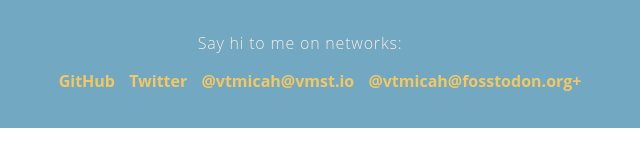
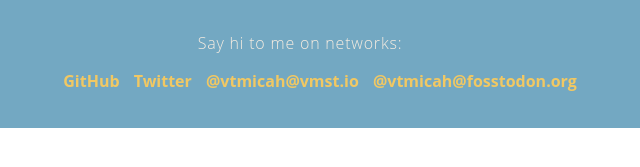
Before and after one commit to micahcc/micahcc.github.io, a plain HTML site: page index.html in a window 1280 px wide. Shown: the part 707-874 px from the top of the page, 340-980 px from the left. Drawn offline with Linux system fonts and the light colour scheme.

Commit message:
oops extra +

```diff
--- a/index.html
+++ b/index.html
@@ -41,7 +41,7 @@
             class="css-is-deranged"
             rel="me"
             href="https://fosstodon.org/@vtmicah"
-            >@vtmicah@fosstodon.org+</a
+            >@vtmicah@fosstodon.org</a
           >
         </li>
       </ul>
```
